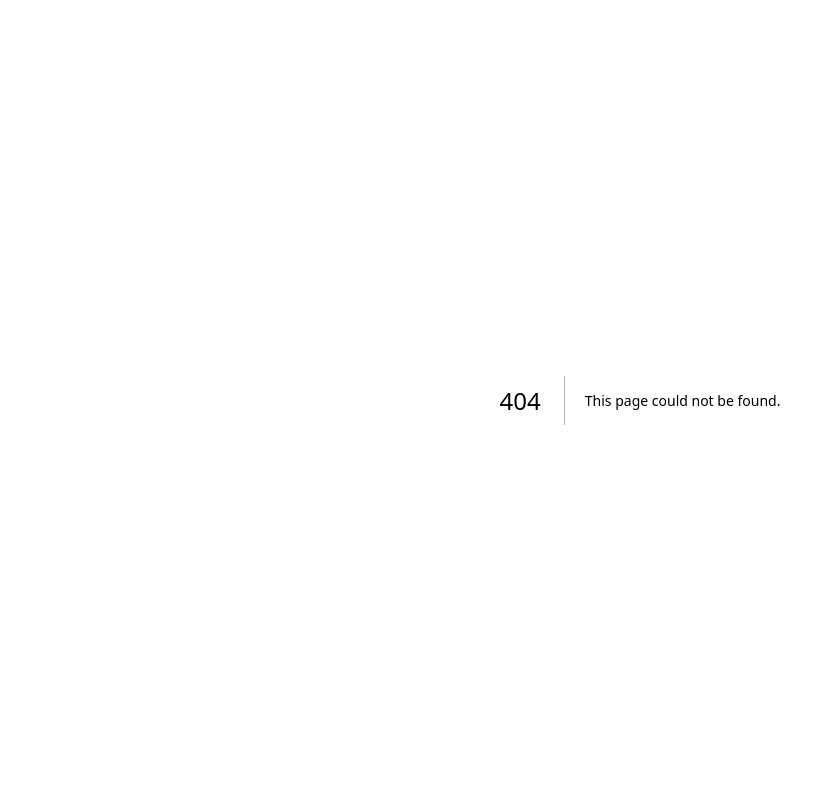
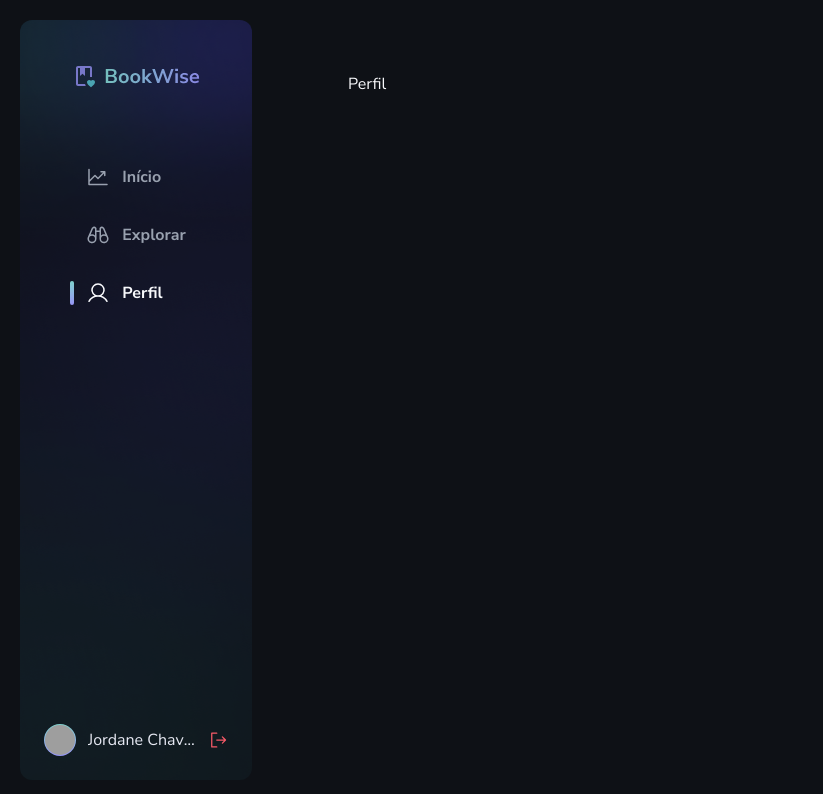
Before and after one commit to jordane-chaves/challenge-04-book-wise, a Next.js app in the folder web/: page /profile in a window 1280 px wide. Before the commit this address had no page. Shown: the top 794 px of the page, without its empty margins (0-823 px from the left). Built offline with nearby package versions, Linux system fonts and the light colour scheme; grey boxes are pictures that could not be loaded.

Commit message:
feat: add app sidebar to web

```diff
--- a/web/next.config.ts
+++ b/web/next.config.ts
@@ -4,6 +4,9 @@ const nextConfig: NextConfig = {
   experimental: {
     optimizePackageImports: ["@phosphor-icons/react"],
   },
+  images: {
+    qualities: [25, 50, 75, 100],
+  },
 }
 
 export default nextConfig
--- a/web/package.json
+++ b/web/package.json
@@ -11,7 +11,9 @@
   },
   "dependencies": {
     "@phosphor-icons/react": "^2.1.10",
+    "@radix-ui/react-avatar": "^1.1.10",
     "@t3-oss/env-nextjs": "^0.13.8",
+    "class-variance-authority": "^0.7.1",
     "next": "15.5.3",
     "react": "19.1.0",
     "react-dom": "19.1.0",
--- /dev/null
+++ b/web/src/app/(reading)/explore/page.tsx
@@ -0,0 +1,3 @@
+export default function Explore() {
+  return <h1>Explorar</h1>
+}
--- /dev/null
+++ b/web/src/app/(reading)/layout.tsx
@@ -0,0 +1,11 @@
+import type { ReactNode } from "react"
+import { AppSidebar } from "@/components/app-sidebar"
+
+export default function ReadingLayout({ children }: { children: ReactNode }) {
+  return (
+    <div className="flex h-screen overflow-hidden">
+      <AppSidebar />
+      <div className="w-full overflow-auto px-24 py-18">{children}</div>
+    </div>
+  )
+}
--- /dev/null
+++ b/web/src/app/(reading)/profile/page.tsx
@@ -0,0 +1,3 @@
+export default function Profile() {
+  return <h1>Perfil</h1>
+}
--- a/web/src/app/globals.css
+++ b/web/src/app/globals.css
@@ -29,6 +29,7 @@
   --accent-foreground: var(--gray-100);
   --destructive: #f75a68;
   --button: var(--gray-600);
+  --button-foreground: var(--gray-200);
   --button-hover: var(--gray-500);
   --card: var(--gray-700);
   --card-foreground: var(--gray-300);
@@ -51,6 +52,7 @@
   --color-accent-foreground: var(--accent-foreground);
   --color-destructive: var(--destructive);
   --color-button: var(--button);
+  --color-button-foreground: var(--button-foreground);
   --color-button-hover: var(--button-hover);
   --color-card: var(--card);
   --color-card-foreground: var(--card-foreground);
--- /dev/null
+++ b/web/src/components/app-sidebar.tsx
@@ -0,0 +1,55 @@
+import { SignInIcon } from "@phosphor-icons/react/dist/ssr"
+import Image from "next/image"
+import Link from "next/link"
+import logoImg from "@/assets/logo.svg"
+import sidebarBackgroundImg from "@/assets/sidebar-background.png"
+import { Button } from "./button"
+import { NavMain } from "./nav-main"
+import { NavUser } from "./nav-user"
+
+export function AppSidebar() {
+  const isAuthenticated = true
+
+  return (
+    <div className="h-dvh shrink-0 py-5 pl-5">
+      <div className="relative h-full w-[232px] overflow-hidden rounded-xl">
+        <Image
+          src={sidebarBackgroundImg}
+          alt=""
+          sizes="100%"
+          quality={100}
+          priority
+          fill
+        />
+
+        <aside className="absolute inset-y-0 z-10 flex w-full flex-col">
+          <header className="mx-6 mt-10">
+            <Image
+              className="mx-auto"
+              src={logoImg}
+              alt=""
+              height={32}
+              width={128}
+            />
+          </header>
+
+          <div className="flex h-full flex-col items-center overflow-y-auto px-6 py-16">
+            <NavMain />
+          </div>
+
+          <footer className="m-6 mt-auto flex justify-center">
+            {isAuthenticated ? (
+              <NavUser />
+            ) : (
+              <Link href="/sign-in">
+                <Button type="button" variant="link">
+                  Fazer login <SignInIcon className="text-accent" />
+                </Button>
+              </Link>
+            )}
+          </footer>
+        </aside>
+      </div>
+    </div>
+  )
+}
--- /dev/null
+++ b/web/src/components/avatar.tsx
@@ -0,0 +1,66 @@
+import * as AvatarPrimitive from "@radix-ui/react-avatar"
+import { cva, type VariantProps } from "class-variance-authority"
+import type { ComponentProps } from "react"
+import { twMerge } from "tailwind-merge"
+
+const avatarVariants = cva(
+  "flex shrink-0 rounded-full bg-gradient-to-b from-gradient-1 to-gradient-2 p-px",
+  {
+    variants: {
+      size: {
+        sm: "size-8",
+        md: "size-10",
+        lg: "size-[4.5rem]",
+      },
+    },
+    defaultVariants: {
+      size: "md",
+    },
+  },
+)
+
+export function Avatar({
+  className,
+  children,
+  size,
+  ...props
+}: ComponentProps<typeof AvatarPrimitive.Root> &
+  VariantProps<typeof avatarVariants>) {
+  return (
+    <AvatarPrimitive.Root
+      className={twMerge(avatarVariants({ className, size }))}
+      {...props}
+    >
+      <div className="relative size-full overflow-hidden rounded-full">
+        {children}
+      </div>
+    </AvatarPrimitive.Root>
+  )
+}
+
+export function AvatarImage({
+  className,
+  ...props
+}: ComponentProps<typeof AvatarPrimitive.Image>) {
+  return (
+    <AvatarPrimitive.Image
+      className={twMerge("aspect-square size-full", className)}
+      {...props}
+    />
+  )
+}
+
+export function AvatarFallback({
+  className,
+  ...props
+}: ComponentProps<typeof AvatarPrimitive.Fallback>) {
+  return (
+    <AvatarPrimitive.Fallback
+      className={twMerge(
+        "flex size-full items-center justify-center rounded-full bg-muted",
+        className,
+      )}
+      {...props}
+    />
+  )
+}
--- a/web/src/components/button.tsx
+++ b/web/src/components/button.tsx
@@ -1,13 +1,30 @@
+import { cva, type VariantProps } from "class-variance-authority"
 import type { ComponentProps } from "react"
 import { twMerge } from "tailwind-merge"
 
-export function Button({ className, ...props }: ComponentProps<"button">) {
+const buttonVariants = cva(
+  "inline-flex shrink-0 not-disabled:cursor-pointer items-center rounded-lg font-bold text-base text-button-foreground outline-none transition-all focus-visible:ring-2 focus-visible:ring-accent [&_svg:not([class*='size-'])]:size-5 [&_svg]:pointer-events-none [&_svg]:shrink-0",
+  {
+    variants: {
+      variant: {
+        default: "gap-5 bg-button px-6 py-5 text-lg hover:bg-button-hover",
+        link: "gap-3 bg-transparent p-1 px-2 hover:bg-button-foreground/5",
+      },
+    },
+    defaultVariants: {
+      variant: "default",
+    },
+  },
+)
+
+export function Button({
+  className,
+  variant,
+  ...props
+}: ComponentProps<"button"> & VariantProps<typeof buttonVariants>) {
   return (
     <button
-      className={twMerge(
-        "flex cursor-pointer items-center gap-5 rounded-lg bg-button px-6 py-5 transition-colors hover:bg-button-hover",
-        className,
-      )}
+      className={twMerge(buttonVariants({ className, variant }))}
       type="button"
       {...props}
     />
--- /dev/null
+++ b/web/src/components/nav-link.tsx
@@ -0,0 +1,26 @@
+"use client"
+
+import Link from "next/link"
+import { usePathname } from "next/navigation"
+import type { ComponentProps } from "react"
+import { twMerge } from "tailwind-merge"
+
+interface NavLinkProps extends ComponentProps<typeof Link> {}
+
+export function NavLink({ className, children, ...props }: NavLinkProps) {
+  const pathname = usePathname()
+
+  return (
+    <Link
+      data-active={props.href === pathname}
+      className={twMerge(
+        "group relative flex items-center gap-3 rounded-xs py-2 font-bold text-base text-gray-400 leading-relaxed outline-none hover:text-foreground focus-visible:ring-2 focus-visible:ring-accent data-[active=true]:text-foreground [&_svg]:pointer-events-none [&_svg]:size-6",
+        className,
+      )}
+      {...props}
+    >
+      <div className="-translate-y-1/2 -left-4 absolute top-1/2 h-6 w-1 rounded-full bg-transparent from-gradient-1 to-gradient-2 group-data-[active=true]:bg-gradient-to-b" />
+      {children}
+    </Link>
+  )
+}
--- /dev/null
+++ b/web/src/components/nav-main.tsx
@@ -0,0 +1,29 @@
+import {
+  BinocularsIcon,
+  ChartLineUpIcon,
+  UserIcon,
+} from "@phosphor-icons/react/dist/ssr"
+import { NavLink } from "./nav-link"
+
+export function NavMain() {
+  const isAuthenticated = true
+
+  return (
+    <nav className="flex flex-col gap-4">
+      <NavLink href="/">
+        <ChartLineUpIcon />
+        Início
+      </NavLink>
+      <NavLink href="/explore">
+        <BinocularsIcon />
+        Explorar
+      </NavLink>
+      {isAuthenticated && (
+        <NavLink href="/profile">
+          <UserIcon />
+          Perfil
+        </NavLink>
+      )}
+    </nav>
+  )
+}
--- /dev/null
+++ b/web/src/components/nav-user.tsx
@@ -0,0 +1,22 @@
+import { SignOutIcon } from "@phosphor-icons/react/dist/ssr"
+import Link from "next/link"
+import { Avatar, AvatarFallback, AvatarImage } from "./avatar"
+
+export function NavUser() {
+  return (
+    <div className="flex max-w-full items-center gap-3">
+      <Avatar size="sm">
+        <AvatarImage src="https://github.com/jordane-chaves.png" alt="" />
+        <AvatarFallback>JC</AvatarFallback>
+      </Avatar>
+      <span className="truncate text-sidebar-foreground">Jordane Chaves</span>
+      <Link
+        className="not-disabled:cursor-pointer rounded-xs outline-none not-disabled:hover:brightness-90 focus-visible:ring-2 focus-visible:ring-accent"
+        href="#"
+      >
+        <SignOutIcon className="size-5 text-destructive" />
+        <span className="sr-only">Sair</span>
+      </Link>
+    </div>
+  )
+}
```
Also changed, not shown: web/src/assets/sidebar-background.png (added), 1 other file (tests, documents, lock files or other folders).
